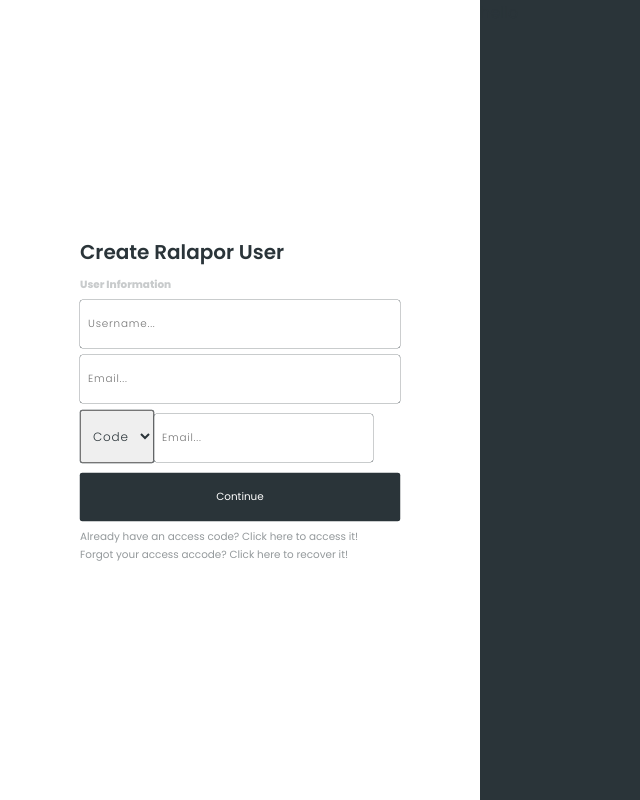
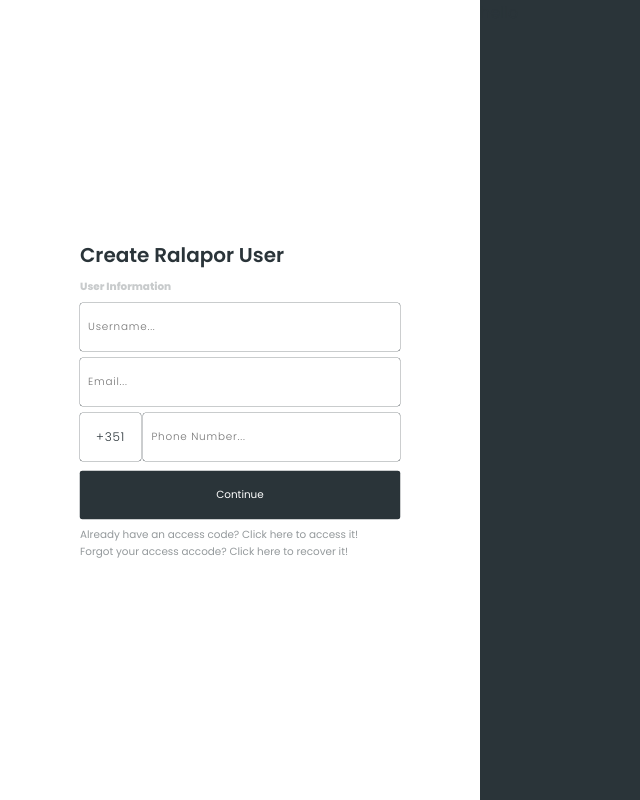
Before and after one commit to EdwinOliveira/Ralapor, a React (Vite) app in the folder packages/frontend/: page /create-user in a window 1280 px wide. Shown: the whole page, without its empty margins (0-640 px from the left). Built offline with nearby package versions, Linux system fonts and the light colour scheme.

Commit message:
WIP: Updated code

```diff
--- a/packages/frontend/src/components/FormInput.css
+++ b/packages/frontend/src/components/FormInput.css
@@ -6,4 +6,6 @@
 	font-size: .65rem;
 	font-weight: 300;
 	letter-spacing: 0.05rem;
+
+	width: 100%;
 }
--- a/packages/frontend/src/components/FormInput.tsx
+++ b/packages/frontend/src/components/FormInput.tsx
@@ -1,3 +1,4 @@
+import "./FormInput.css";
 import type { HTMLInputTypeAttribute } from "react";
 
 export type FormInputProps = {
--- a/packages/frontend/src/components/FormPhoneNumberCode.css
+++ b/packages/frontend/src/components/FormPhoneNumberCode.css
@@ -0,0 +1,4 @@
+#form-phone-number-code {
+	display: flex;
+	gap: 0.15rem;
+}
--- a/packages/frontend/src/components/FormSelector.css
+++ b/packages/frontend/src/components/FormSelector.css
@@ -1,9 +1,17 @@
 select {
+	-webkit-appearance: none; /* For Safari and Chrome */
+	-moz-appearance: none; /* For Firefox */
+	appearance: none;
 	box-shadow: 0 0 0 0.015rem currentColor;
 	border-radius: 0.15rem;
-	padding: 1rem 0.5rem;
+	padding: 1rem;
 
 	font-size: .75rem;
 	font-weight: 300;
 	letter-spacing: 0.05rem;
 }
+
+/* Optional: Add a custom arrow */
+select::-ms-expand {
+	display: none; /* For Internet Explorer */
+}
--- a/packages/frontend/src/components/FormSelector.tsx
+++ b/packages/frontend/src/components/FormSelector.tsx
@@ -4,24 +4,21 @@
 	id?: number;
 	value: string;
 	designation: string;
-	isPlaceholder: boolean;
 };
 
 export type FormSelectorProps = {
+	name: string;
 	selectorOptions: Array<FormSelectorOption>;
 };
 
-export default function FormSelector({ selectorOptions }: FormSelectorProps) {
+export default function FormSelector({
+	name,
+	selectorOptions,
+}: FormSelectorProps) {
 	return (
-		<select>
+		<select name={name}>
 			{selectorOptions.map((selectorOption) => (
-				<option
-					key={selectorOption.id}
-					value={selectorOption.value}
-					selected={selectorOption.isPlaceholder}
-					hidden={selectorOption.isPlaceholder}
-					disabled={selectorOption.isPlaceholder}
-				>
+				<option key={selectorOption.id} value={selectorOption.value}>
 					{selectorOption.designation}
 				</option>
 			))}
--- a/packages/frontend/src/index.css
+++ b/packages/frontend/src/index.css
@@ -24,7 +24,8 @@
 }
 
 button,
-input {
+input,
+select {
 	border: none;
 	background-color: transparent;
 	outline: none;
--- a/packages/frontend/src/pages/CreateUser.tsx
+++ b/packages/frontend/src/pages/CreateUser.tsx
@@ -50,17 +50,22 @@
 					type: "phoneNumberCode",
 					formPhoneNumberCodeProps: {
 						formInputControl: {
-							name: "email",
-							type: "email",
-							placeholder: "Email...",
+							name: "phoneNumber",
+							type: "tel",
+							placeholder: "Phone Number...",
 						},
 						formSelectorControl: {
+							name: "phoneNumberCode",
 							selectorOptions: [
 								{
 									id: 1,
-									value: "",
-									designation: "Code",
-									isPlaceholder: true,
+									value: "+351",
+									designation: "+351",
+								},
+								{
+									id: 2,
+									value: "+44",
+									designation: "+44",
 								},
 							],
 						},
@@ -113,7 +118,12 @@
 		const phoneNumberRaw = formData.get("phoneNumber");
 		const phoneNumber = phoneNumberRaw ? phoneNumberRaw.toString() : "";
 
-		await createUser({ username, email, phoneNumber, phoneNumberCode: "+351" });
+		const phoneNumberCodeRaw = formData.get("phoneNumberCode");
+		const phoneNumberCode = phoneNumberCodeRaw
+			? phoneNumberCodeRaw.toString()
+			: "";
+
+		await createUser({ username, email, phoneNumber, phoneNumberCode });
 		await navigate("/access-user");
 	};
 
```
